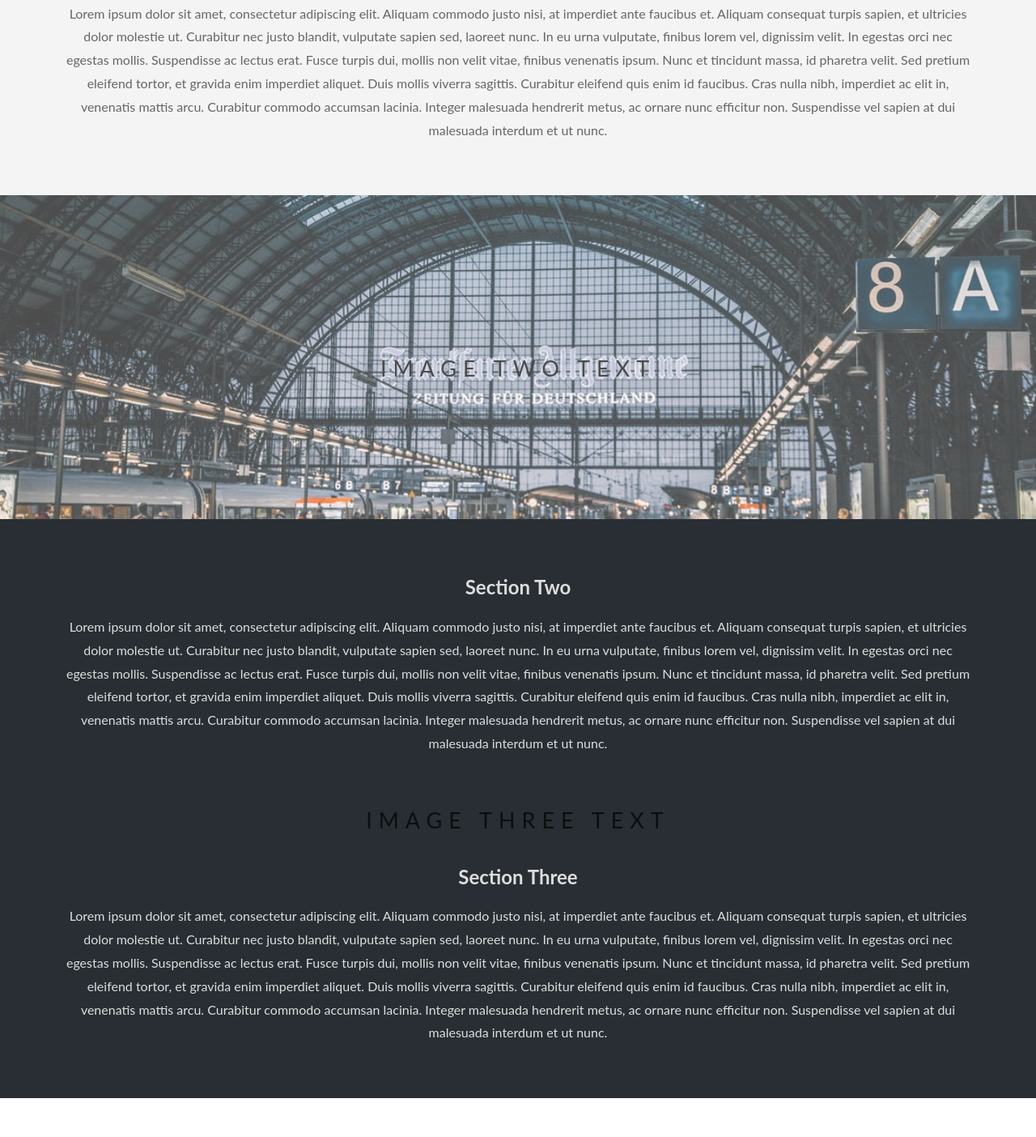
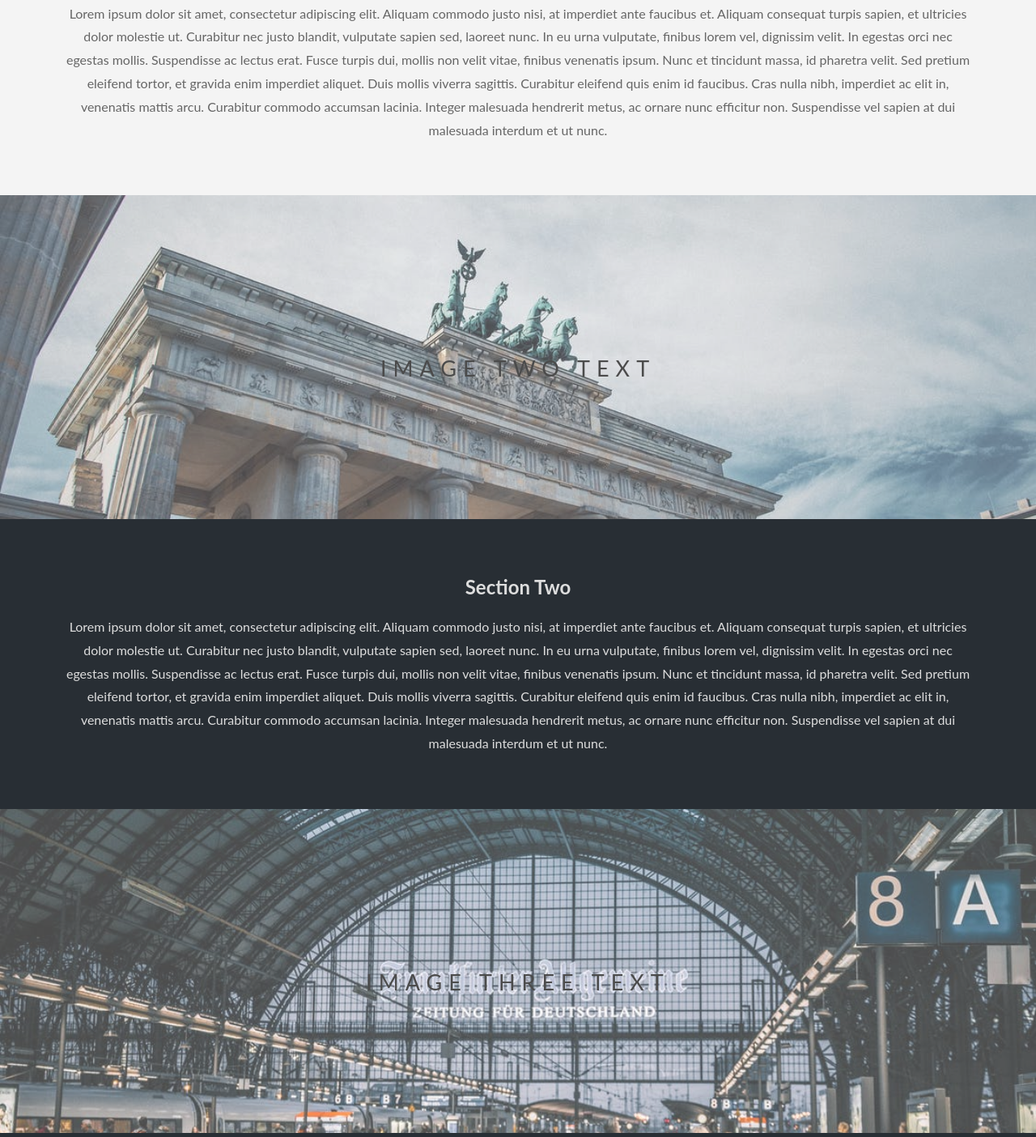
Before and after one commit to lee200521/parallax-2, a plain HTML site: page index.html in a window 1280 px wide. Shown: the part 916-2320 px from the top of the page at 81% size. Before the commit the page ends 2272 px from the top, so only its background shows below. Drawn offline with Linux system fonts and the light colour scheme.

Commit message:
Update style.css

```diff
--- a/style.css
+++ b/style.css
@@ -32,7 +32,7 @@ background-repeat:no-repeat;
 		}
 .pimg2{background-image: url("images/img 2.jpeg");
 min-height: 400px;}
-.pimg2{background-image: url("images/img 3.jpeg");
+.pimg3{background-image: url("images/img 3.jpeg");
 min-height:400px;}
 .section{text-align: center;
 padding:50px 80px;
```
